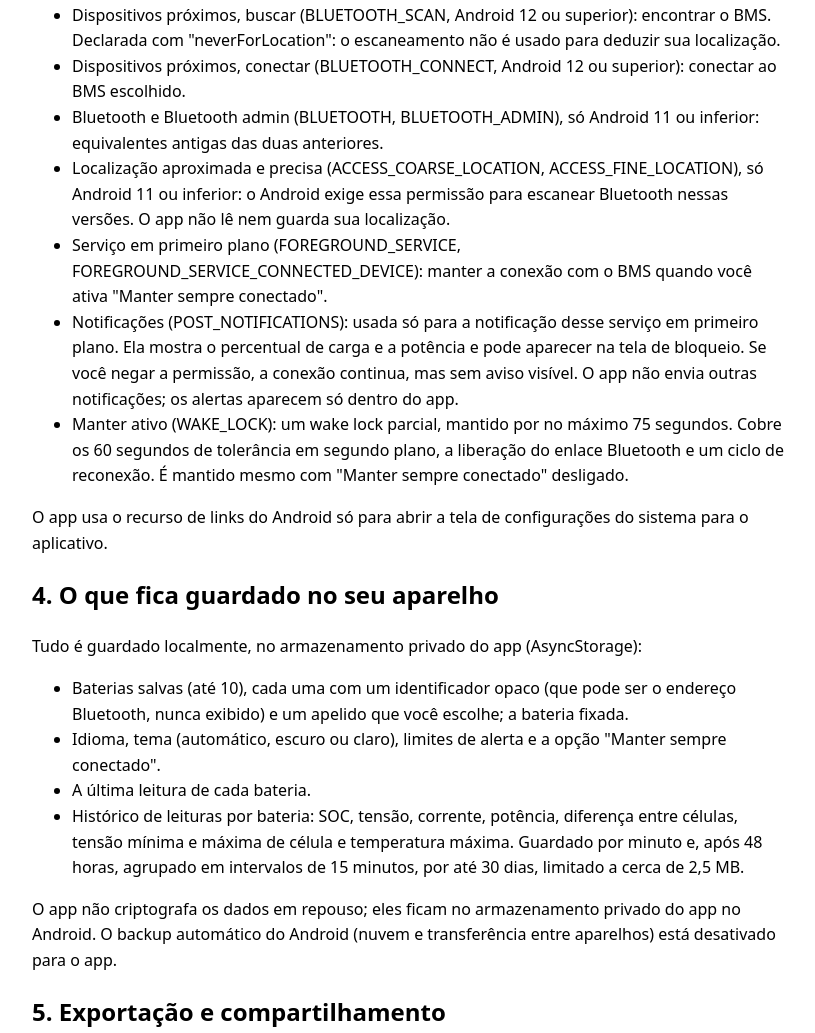
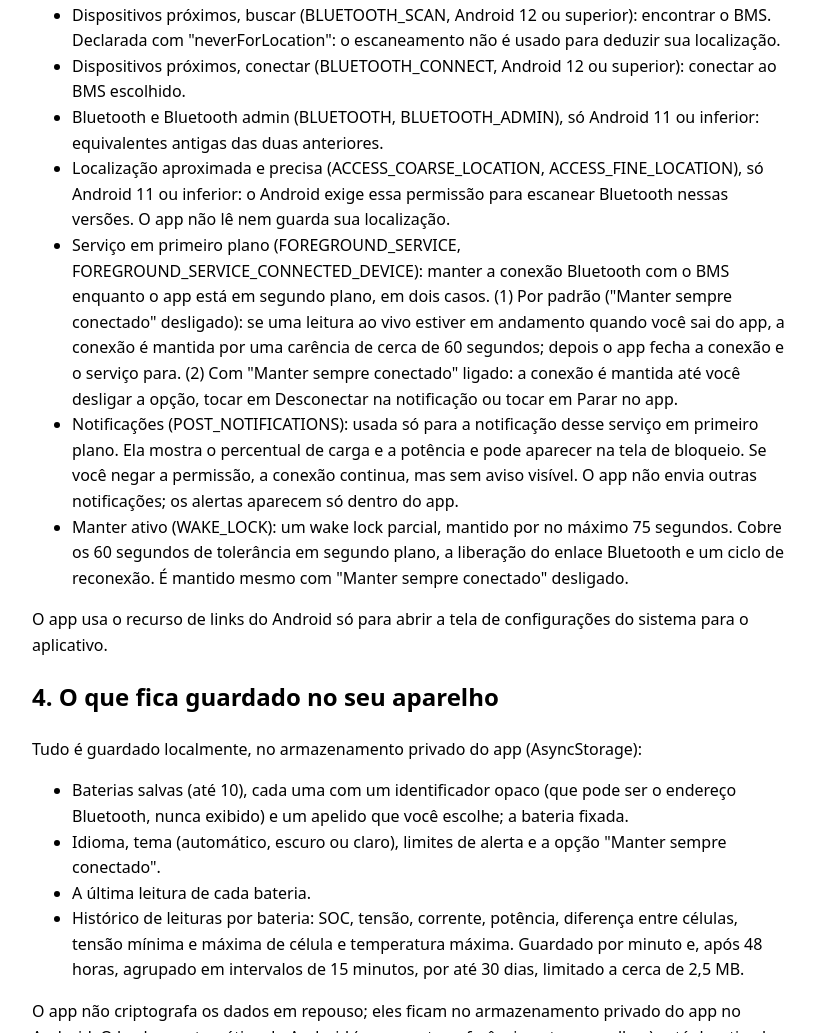
Before and after one commit to alanperius/bmsviewer-privacy, a plain HTML site: page pt/index.html in a window 1280 px wide. Shown: the part 1067-2100 px from the top of the page, without its empty margins (228-1043 px from the left). Drawn offline with Linux system fonts and the light colour scheme.

Commit message:
Policy: the foreground service also runs for the ~60 s background grace
Co-Authored-By: Claude Opus 5.5 <noreply@anthropic.com>
Claude-Session: https://claude.ai/code/session_01Bx1v7ztw4SrHpeTjPE7o1h

```diff
--- a/pt/index.html
+++ b/pt/index.html
@@ -32,7 +32,7 @@
 <li>Dispositivos próximos, conectar (BLUETOOTH_CONNECT, Android 12 ou superior): conectar ao BMS escolhido.</li>
 <li>Bluetooth e Bluetooth admin (BLUETOOTH, BLUETOOTH_ADMIN), só Android 11 ou inferior: equivalentes antigas das duas anteriores.</li>
 <li>Localização aproximada e precisa (ACCESS_COARSE_LOCATION, ACCESS_FINE_LOCATION), só Android 11 ou inferior: o Android exige essa permissão para escanear Bluetooth nessas versões. O app não lê nem guarda sua localização.</li>
-<li>Serviço em primeiro plano (FOREGROUND_SERVICE, FOREGROUND_SERVICE_CONNECTED_DEVICE): manter a conexão com o BMS quando você ativa &quot;Manter sempre conectado&quot;.</li>
+<li>Serviço em primeiro plano (FOREGROUND_SERVICE, FOREGROUND_SERVICE_CONNECTED_DEVICE): manter a conexão Bluetooth com o BMS enquanto o app está em segundo plano, em dois casos. (1) Por padrão (&quot;Manter sempre conectado&quot; desligado): se uma leitura ao vivo estiver em andamento quando você sai do app, a conexão é mantida por uma carência de cerca de 60 segundos; depois o app fecha a conexão e o serviço para. (2) Com &quot;Manter sempre conectado&quot; ligado: a conexão é mantida até você desligar a opção, tocar em Desconectar na notificação ou tocar em Parar no app.</li>
 <li>Notificações (POST_NOTIFICATIONS): usada só para a notificação desse serviço em primeiro plano. Ela mostra o percentual de carga e a potência e pode aparecer na tela de bloqueio. Se você negar a permissão, a conexão continua, mas sem aviso visível. O app não envia outras notificações; os alertas aparecem só dentro do app.</li>
 <li>Manter ativo (WAKE_LOCK): um wake lock parcial, mantido por no máximo 75 segundos. Cobre os 60 segundos de tolerância em segundo plano, a liberação do enlace Bluetooth e um ciclo de reconexão. É mantido mesmo com &quot;Manter sempre conectado&quot; desligado.</li>
 </ul>
```
Also changed, not shown: index.html (+1 -1 lines), 2 other files.
